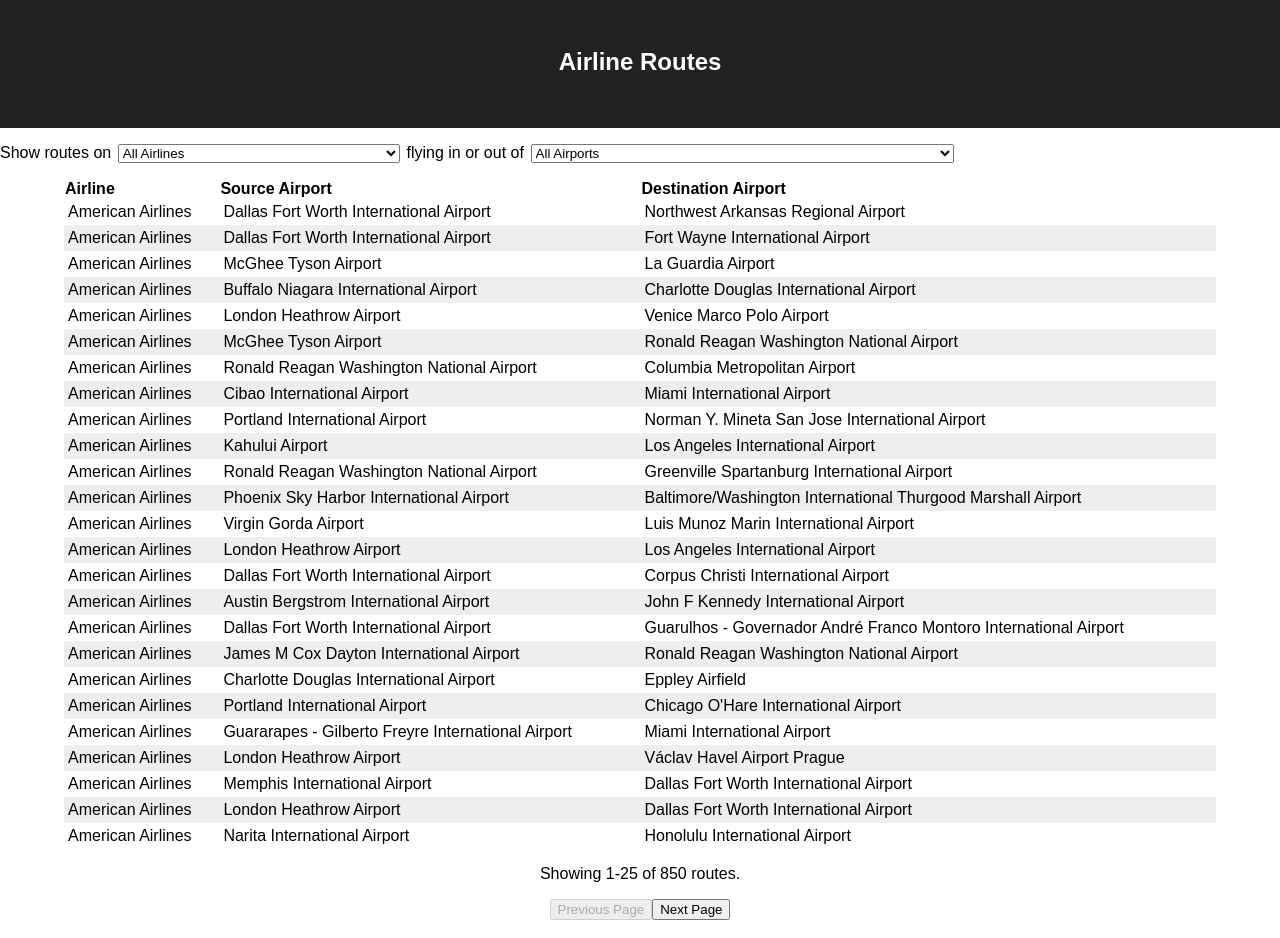
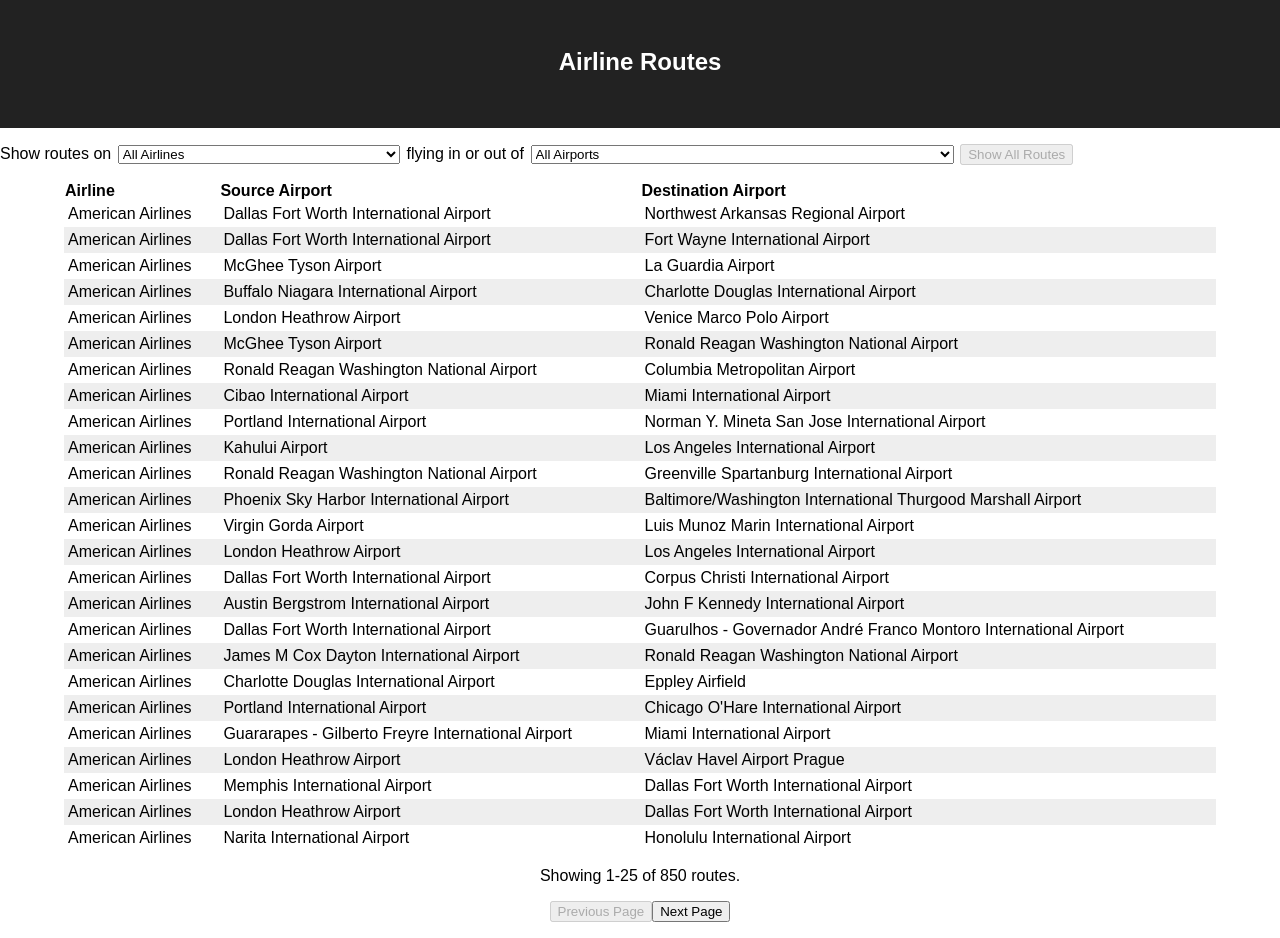
Before and after one commit to eufrosino/airlines-map, a React (Create React App) app: page / in a window 1280 px wide. Built offline with nearby package versions, Linux system fonts and the light colour scheme.

Commit message:
clear select filter button

```diff
--- a/src/App.js
+++ b/src/App.js
@@ -47,6 +47,13 @@
     setAirport(value);
   };
 
+  const clearFilters = () => {
+    setAirline('all');
+    setAirport('all');
+  };
+
+  const setToDefault = (airline === 'all' && airport === 'all');
+
   const columns = [
     {name: 'Airline', property: 'airline'},
     {name: 'Source Airport', property: 'src'},
@@ -72,13 +79,16 @@
         flying in or out of
         <Select
           options={filteredAirports}
-          valueKey="code"
-          titleKey="name"
-          enabledKey="active"
-          allTitle="All Airports"
+          valueKey='code'
+          titleKey='name'
+          enabledKey='active'
+          allTitle='All Airports'
           value={airport}
           onSelect={airportSelected}
         />
+        <button onClick={clearFilters} disabled={setToDefault}>
+          Show All Routes
+        </button>
       </p>
       <section>
         <Table
```
